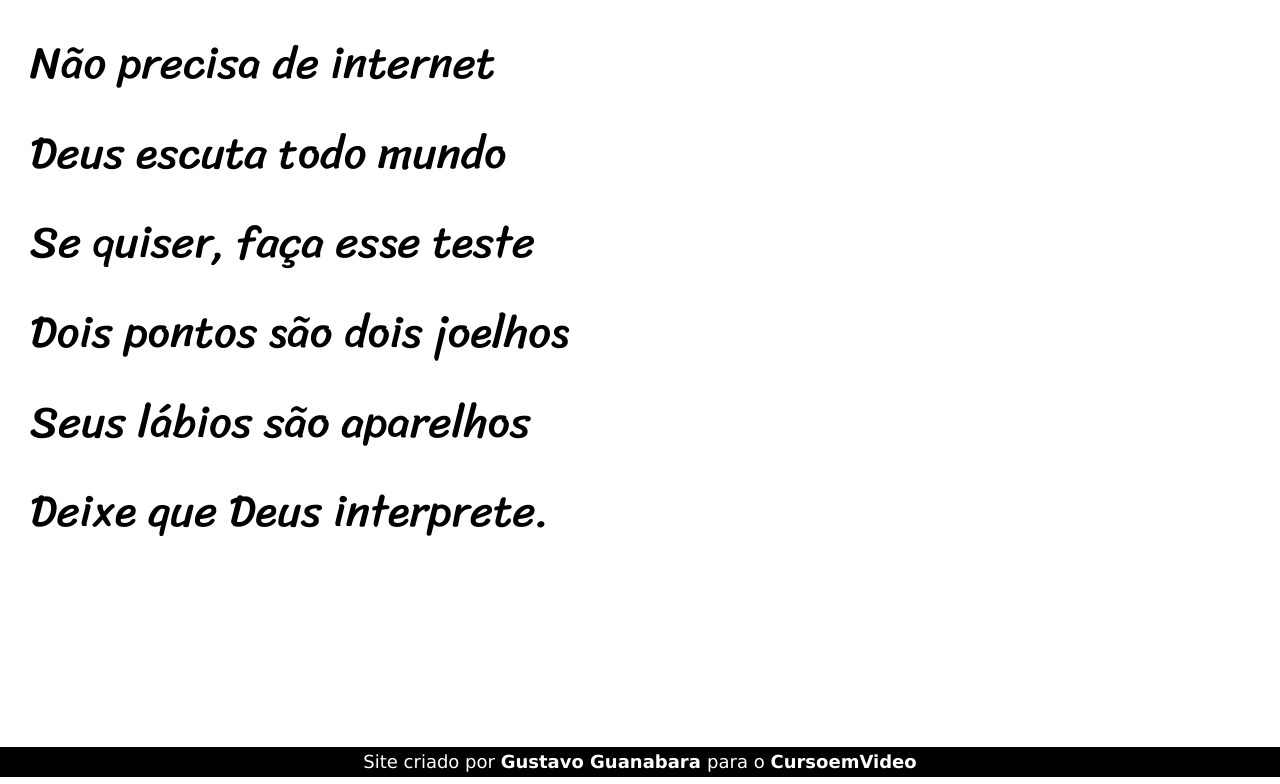
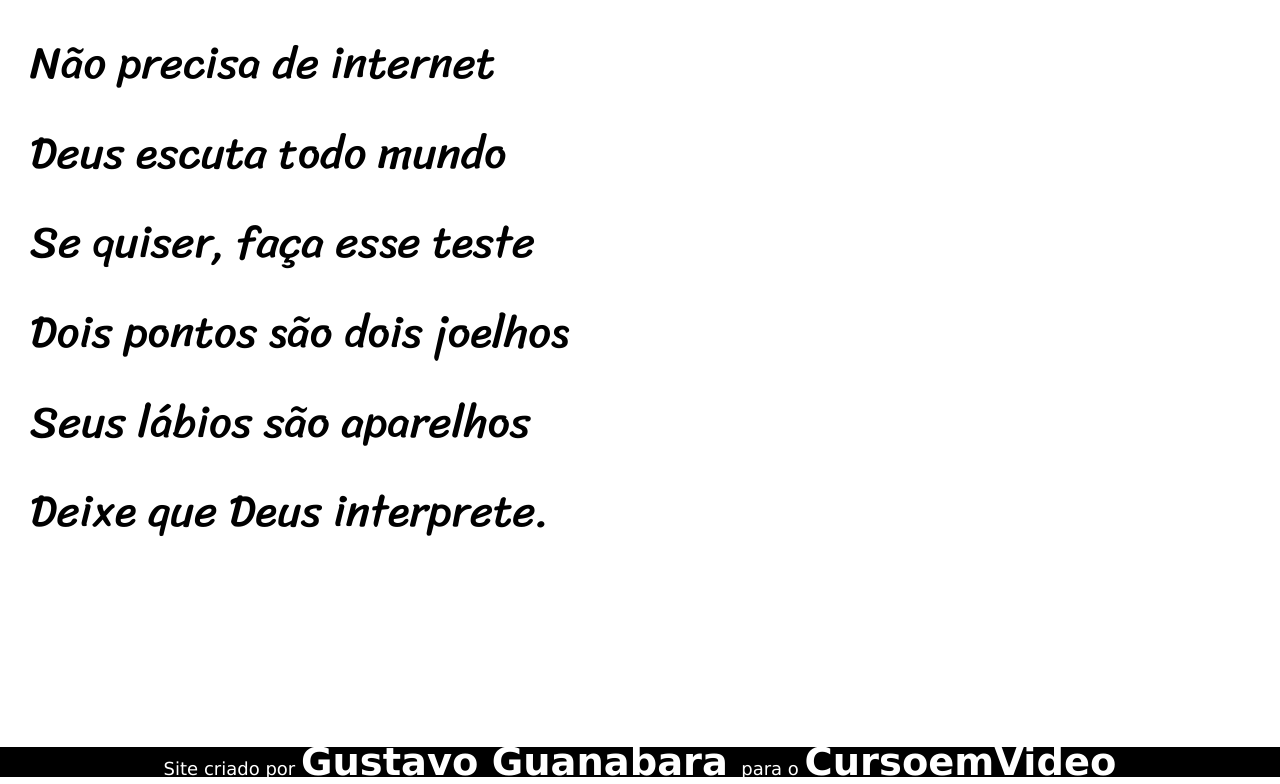
Before and after one commit to Miguelesss/Projeto-cordel, a plain HTML site: page index.html in a window 1280 px wide. Shown: the part 5417-6201 px from the top of the page. Drawn offline with Linux system fonts and the light colour scheme.

Commit message:
alteração no rodapé

```diff
--- a/style.css
+++ b/style.css
@@ -106,3 +106,12 @@ footer {
     background-color: black;
     height: 30px;
 }
+
+footer p {
+    margin: 0;
+    width: 100%;
+}
+
+footer a {
+    font-size: 3vw;
+}
```
